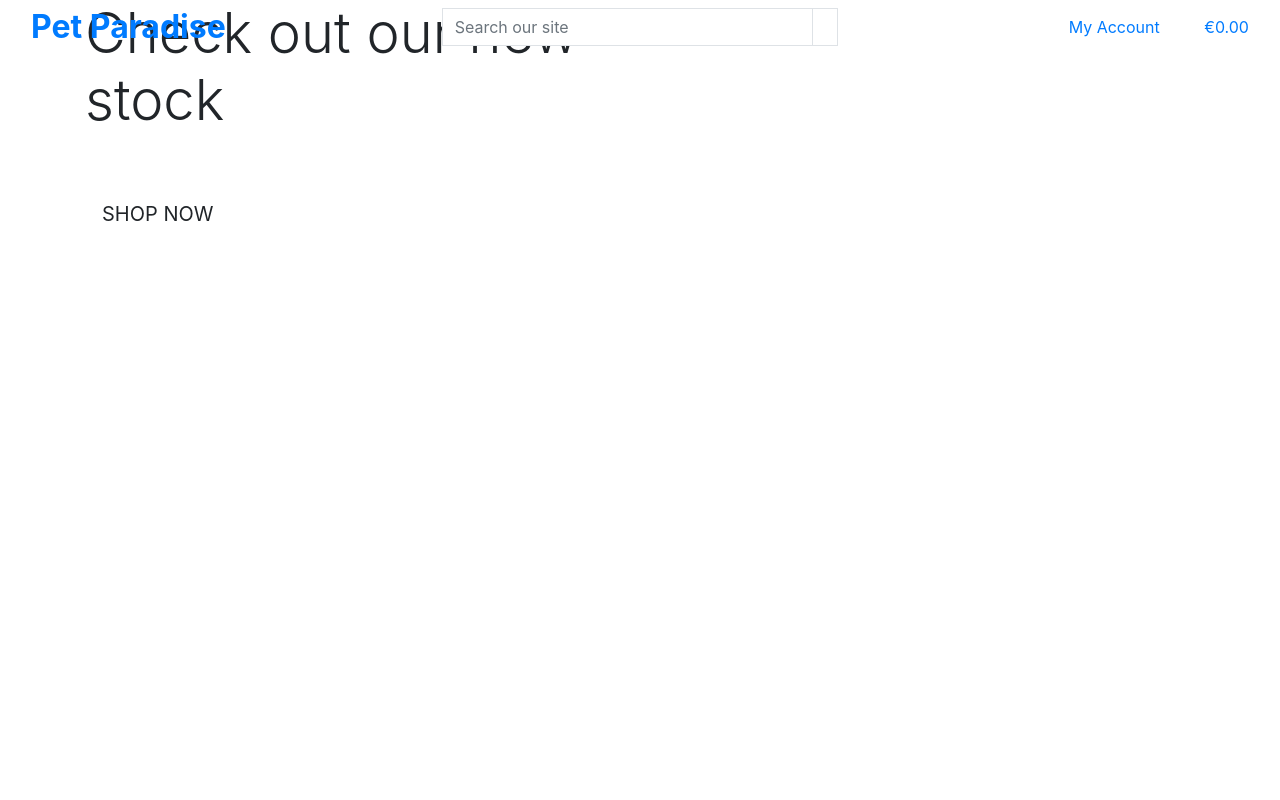
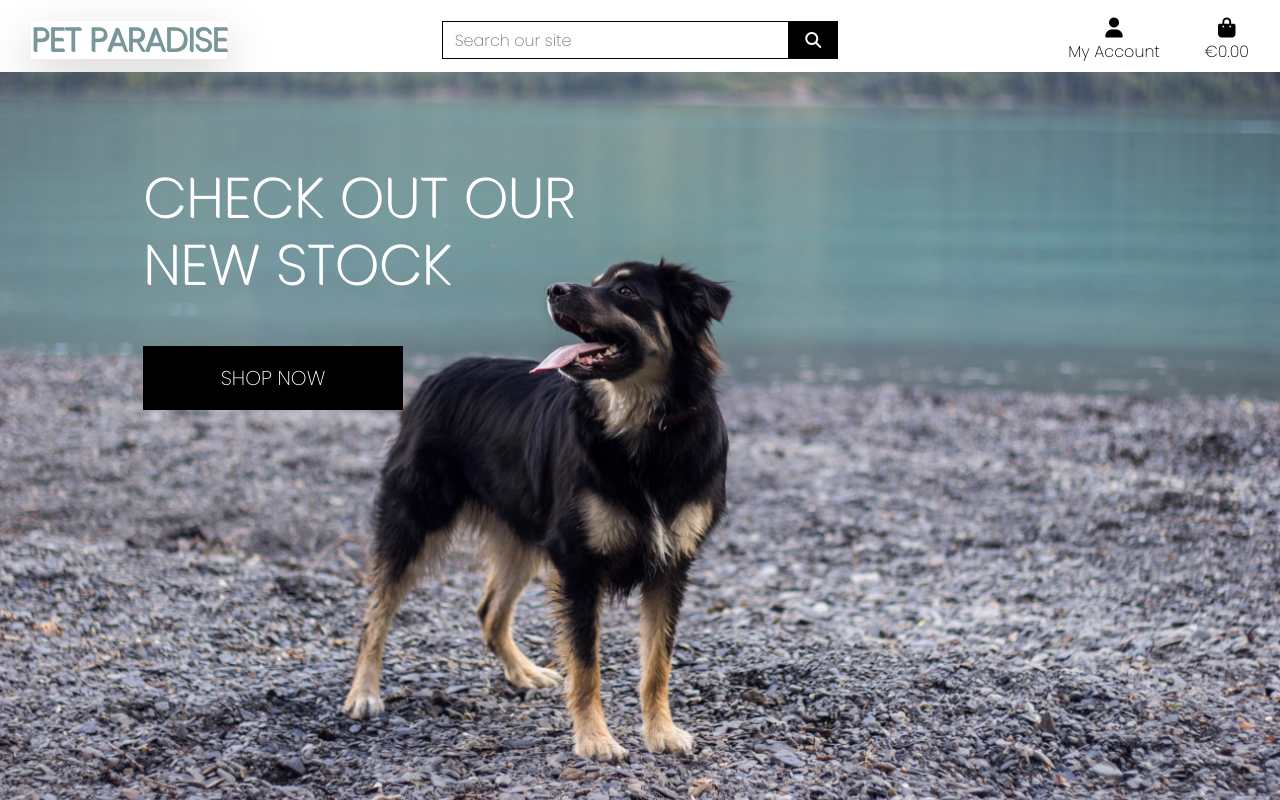
Before and after one commit to Code-Institute-Submissions/DjPaulP-pet_paradise_JanResub, a Django app: page / in a window 1280 px wide. Run offline with Django 3.2, Linux system fonts and the light colour scheme; some libraries are stand-ins or nearby versions.

Commit message:
Completed homepage header and added css

```diff
--- a/home/templates/home/index.html
+++ b/home/templates/home/index.html
@@ -13,8 +13,8 @@
     <div class="container h-=100">
         <div class="row h-=100">
             <div class="col-7 col-md-6 my-auto">
-                <h1 class="display-4 logo-font text-black">
-                    Check out our new stock
+                <h1 class="display-4 logo-font text-white">
+                    Check out our <br> new stock
                 </h1>
                 <div class="my-5">
                     <h4>
--- a/pet_paradise/settings.py
+++ b/pet_paradise/settings.py
@@ -147,6 +147,10 @@ USE_TZ = True
 # https://docs.djangoproject.com/en/3.2/howto/static-files/
 
 STATIC_URL = '/static/'
+STATICFILES_DIRS = (os.path.join(BASE_DIR, 'static'),)
+
+MEDIA_URL = '/media/'
+MEDIA_ROOT = os.path.join(BASE_DIR, 'media')
 
 # Default primary key field type
 # https://docs.djangoproject.com/en/3.2/ref/settings/#default-auto-field
--- a/pet_paradise/urls.py
+++ b/pet_paradise/urls.py
@@ -15,9 +15,11 @@ Including another URLconf
 """
 from django.contrib import admin
 from django.urls import path, include
+from django.conf import settings
+from django.conf.urls.static import static
 
 urlpatterns = [
     path('admin/', admin.site.urls),
     path('accounts/', include('allauth.urls')),
     path('', include('home.urls')),
-]
+] + static(settings.MEDIA_URL, document_root=settings.MEDIA_ROOT)
--- /dev/null
+++ b/static/css/base.css
@@ -0,0 +1,85 @@
+html {
+    height: 100%;
+}
+
+body {
+    background: url('/media/homepage.jpg') no-repeat center center fixed;
+    background-size: cover;
+    height: calc(100vh - 164px);
+    color: #555;
+    font-family: 'Poppins';
+}
+
+/* from Bulma framework */
+.icon {
+    align-items: center;
+    display: inline-flex;
+    justify-content: center;
+    height: 1.5rem;
+    width: 1.5rem;
+}
+
+.logo-font {
+    text-transform: uppercase;
+    color: #799799;
+    text-shadow: 1px 1px;
+}
+
+.main-logo-link {
+    width: fit-content;
+}
+
+
+
+.shop-now-button {
+    background: black;
+    color: white;
+    min-width: 260px;
+}
+
+.btn-black {
+    background: black;
+    color: white;
+}
+
+.shop-now-button:hover,
+.shop-now-button:active,
+.shop-now-button:focus,
+.btn-black:hover,
+.btn-black:active,
+.btn-black:focus {
+    background: #222;
+    color: white;
+}
+
+.text-black {
+    color: #000 !important;
+}
+
+.border-black {
+    border: 1px solid black !important;
+}
+
+/* -------------------------------- Media Queries */
+
+/* Slightly larger container on xl screens */
+@media (min-width: 1200px) {
+  .container {
+    max-width: 80%;
+  }
+}
+
+/* fixed top navbar only on medium and up */
+@media (min-width: 992px) {
+    .fixed-top-desktop-only {
+        position: fixed;
+        top: 0;
+        right: 0;
+        left: 0;
+        z-index: 1030;
+    }
+
+    .header-container {
+        padding-top: 164px;
+    }
+}
--- a/templates/base.html
+++ b/templates/base.html
@@ -15,12 +15,15 @@
 
     {% block corecss %}
         <link rel="stylesheet" href="https://stackpath.bootstrapcdn.com/bootstrap/4.4.1/css/bootstrap.min.css" integrity="sha384-Vkoo8x4CGsO3+Hhxv8T/Q5PaXtkKtu6ug5TOeNV6gBiFeWPGFN9MuhOf23Q9Ifjh" crossorigin="anonymous">
+        <link rel="stylesheet" href="https://fonts.googleapis.com/css2?family=Poppins:wght@200&display=swap">
+        <link rel="stylesheet" href="{% static 'css/base.css' %}">
     {% endblock %}
 
     {% block extra_css %}
     {% endblock %}
 
     {% block corejs %}
+        <script src="https://kit.fontawesome.com/98ad6f932e.js" crossorigin="anonymous"></script>
         <script src="https://code.jquery.com/jquery-3.4.1.slim.min.js" integrity="sha384-J6qa4849blE2+poT4WnyKhv5vZF5SrPo0iEjwBvKU7imGFAV0wwj1yYfoRSJoZ+n" crossorigin="anonymous"></script>
         <script src="https://cdn.jsdelivr.net/npm/popper.js@1.16.0/dist/umd/popper.min.js" integrity="sha384-Q6E9RHvbIyZFJoft+2mJbHaEWldlvI9IOYy5n3zV9zzTtmI3UksdQRVvoxMfooAo" crossorigin="anonymous"></script>
         <script src="https://stackpath.bootstrapcdn.com/bootstrap/4.4.1/js/bootstrap.min.js" integrity="sha384-wfSDF2E50Y2D1uUdj0O3uMBJnjuUD4Ih7YwaYd1iqfktj0Uod8GCExl3Og8ifwB6" crossorigin="anonymous"></script>
@@ -33,10 +36,10 @@
   </head>
   <body>
     <header class="container-fluid fixed-top">
-      <div class="row">
+      <div id="topnav" class="row bg-white pt-lg-2 d-none d-lg-flex">
           <div class="col-12 col-lg-4 my-auto py-1 py-lg-0 text-center text-lg-left">
               <a href="{% url 'home' %}" class="nav-link main-logo-link">
-                  <h2 class="logo-font text-black my-0"><strong>Pet Paradise</strong></h2>
+                  <h2 class="logo-font my-0 shadow-lg"><strong>Pet Paradise</strong></h2>
               </a>
           </div>
           <div class="col-12 col-lg-4 my-auto py-1 py-lg-0">
```
Also changed, not shown: media/homepage.jpg (added).
